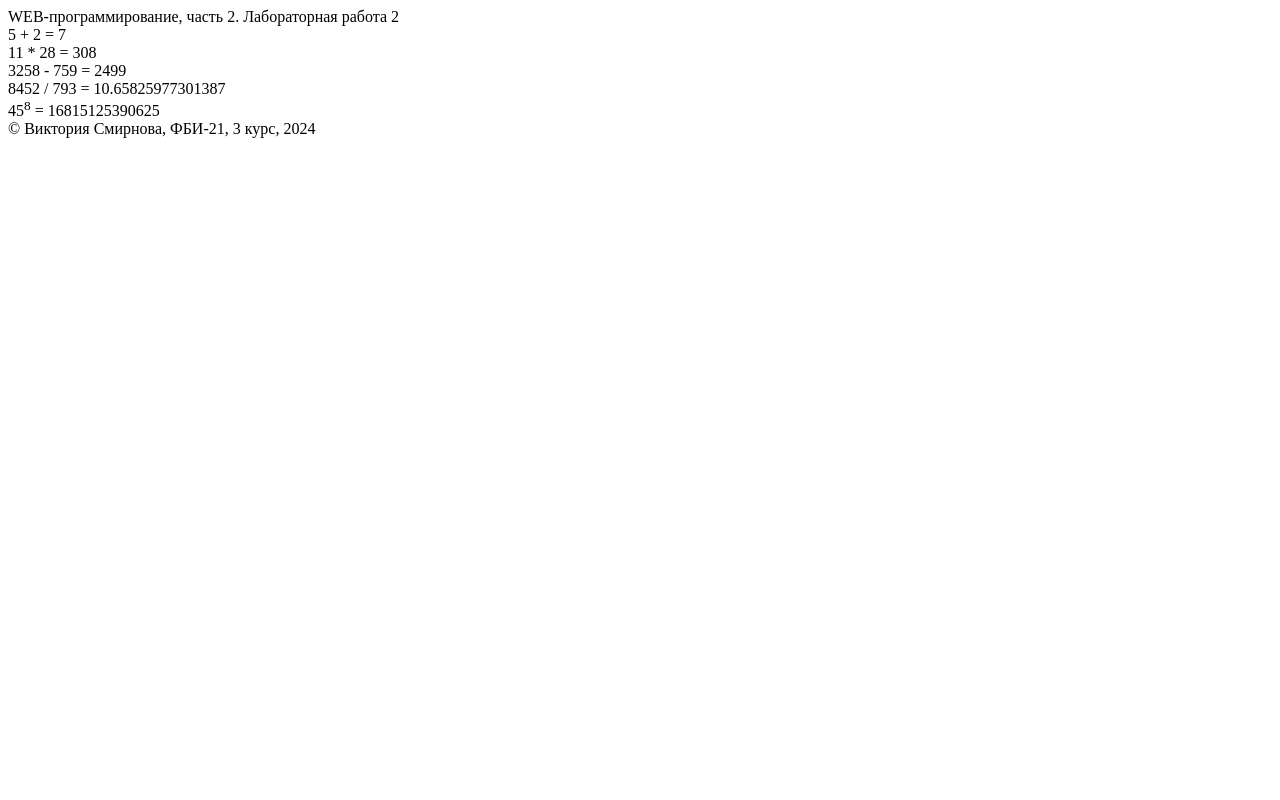
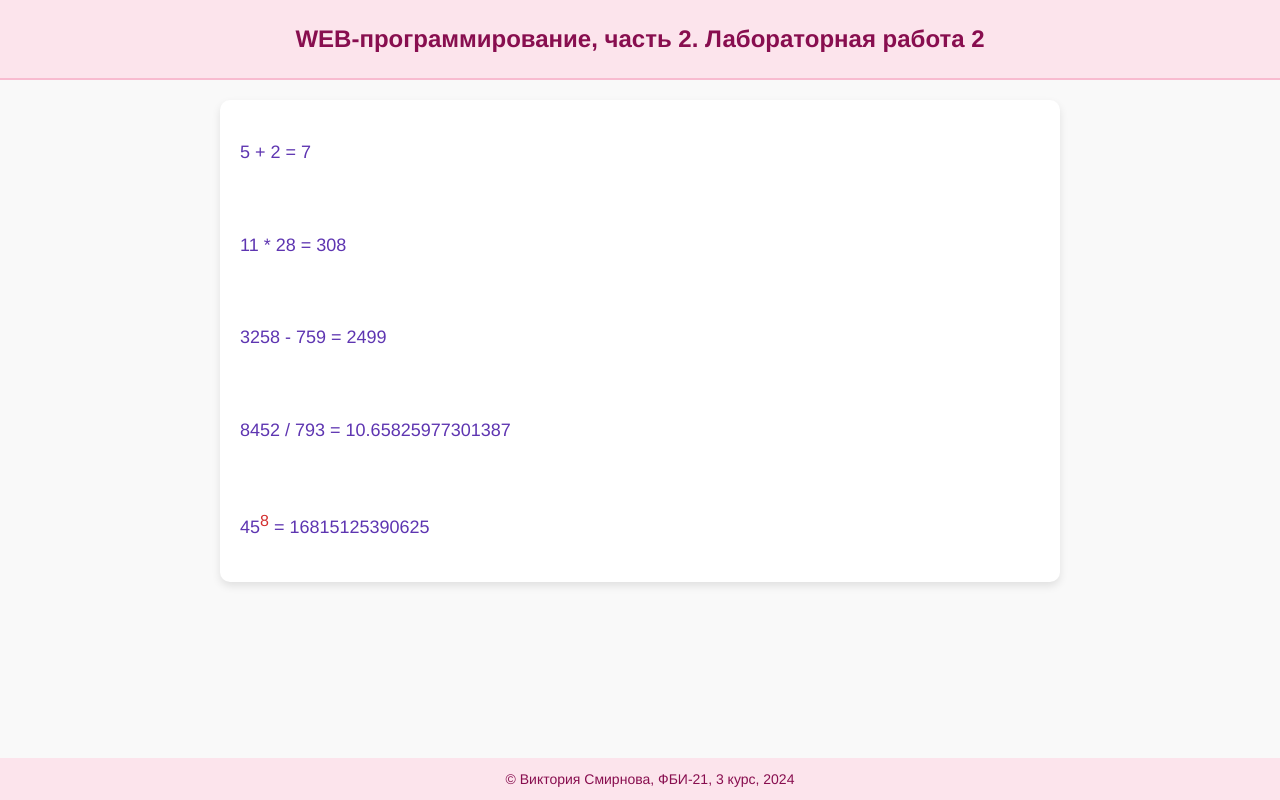
Before and after one commit to sm11rnova/web-programming-labs-2, a Flask app: page /lab2/example in a window 1280 px wide. Run offline with Flask 3, Linux system fonts and the light colour scheme.

Commit message:
Подключение стилей

```diff
--- /dev/null
+++ b/static/main.css
@@ -0,0 +1,79 @@
+body {
+    font-family: 'Helvetica Neue', Arial, sans-serif;
+    background-color: #f9f9f9;
+    color: #333;
+    margin: 0;
+    padding: 0;
+    line-height: 1.6;
+}
+
+header {
+    background-color: #fce4ec; /* Нежно-розовый фон */
+    color: #880e4f; /* Глубокий розовый цвет текста */
+    text-align: center;
+    padding: 20px;
+    font-size: 24px;
+    font-weight: bold;
+    border-bottom: 2px solid #f8bbd0; /* Лёгкая граница внизу */
+}
+
+main {
+    padding: 20px;
+    background-color: #fff; /* Белый фон для контента */
+    margin: 20px auto;
+    max-width: 800px;
+    box-shadow: 0 4px 8px rgba(0, 0, 0, 0.1); /* Нежная тень для объёма */
+    border-radius: 10px;
+}
+
+p {
+    font-size: 18px;
+    margin-bottom: 20px;
+    color: #5e35b1; /* Нежный фиолетовый цвет текста */
+}
+
+footer {
+    background-color: #fce4ec;
+    color: #880e4f;
+    text-align: center;
+    padding: 10px;
+    position: fixed;
+    width: 100%;
+    bottom: 0;
+    font-size: 14px;
+}
+
+a {
+    color: #5e35b1; /* Нежный фиолетовый цвет */
+    text-decoration: none;
+    font-weight: bold;
+}
+
+a:hover {
+    color: #880e4f; /* Глубокий розовый цвет при наведении */
+    text-decoration: underline;
+}
+
+h1, h2 {
+    color: #880e4f; /* Основной цвет заголовков */
+}
+
+h1 {
+    font-size: 32px;
+}
+
+h2 {
+    font-size: 24px;
+}
+
+img {
+    max-width: 100%;
+    border-radius: 10px;
+    box-shadow: 0 4px 6px rgba(0, 0, 0, 0.1); /* Лёгкая тень для картинок */
+}
+
+sup {
+    font-size: 16px;
+    vertical-align: super;
+    color: #d32f2f; /* Нежный красный для экспоненты */
+}
--- a/templates/example.html
+++ b/templates/example.html
@@ -4,6 +4,7 @@
     <meta charset="UTF-8">
     <meta name="viewport" content="width=device-width, initial-scale=1.0">
     <title>Виктория Смирнова. Лабораторная работа {{ lab_number }}</title>
+    <link rel="stylesheet" href="{{ url_for('static', filename='main.css') }}">
 </head>
 <body>
     <header>
@@ -11,11 +12,11 @@
     </header>
 
     <main>
-        5 + 2 = {{ 5 + 2}}<br>
-        11 * 28 = {{ 11 * 28}}<br>
-        3258 - 759 = {{ 3258 - 759}}<br>
-        8452 / 793 = {{ 8452 / 793}}<br>
-        45<sup>8</sup> = {{ 45**8 }}
+        <p>5 + 2 = {{ 5 + 2}}</p><br>
+        <p>11 * 28 = {{ 11 * 28}}</p><br>
+        <p>3258 - 759 = {{ 3258 - 759}}</p><br>
+        <p>8452 / 793 = {{ 8452 / 793}}</p><br>
+        <p>45<sup>8</sup> = {{ 45**8 }}</p>
     </main>
 
     <footer>
```
